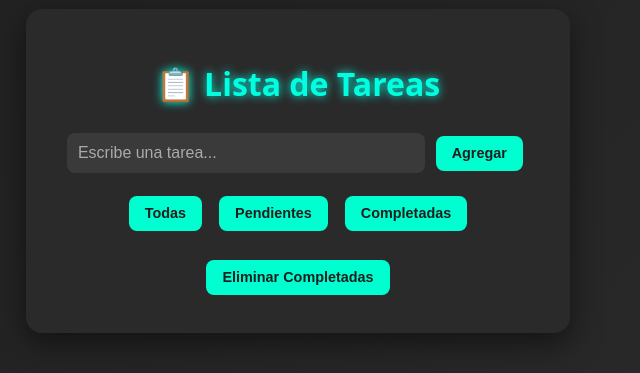
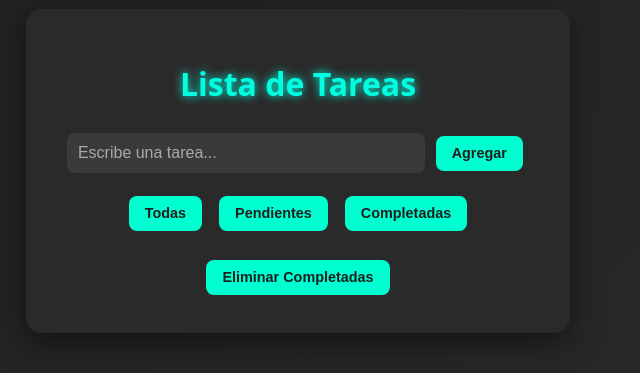
Before and after one commit to zttrrrr/Todo-List, a plain HTML site: page Index.html in a window 1280 px wide. Shown: the part 229-602 px from the top of the page, without its empty margins (342-982 px from the left). Drawn offline with Linux system fonts and the light colour scheme.

Commit message:
Update Index.html

```diff
--- a/Index.html
+++ b/Index.html
@@ -8,7 +8,7 @@
 </head>
 <body>
     <main class="contenedor">
-        <h1>📋 Lista de Tareas</h1>
+        <h1> Lista de Tareas</h1>
 
         <section class="agregar-tarea">
             <input type="text" id="inputTarea" placeholder="Escribe una tarea...">
```
